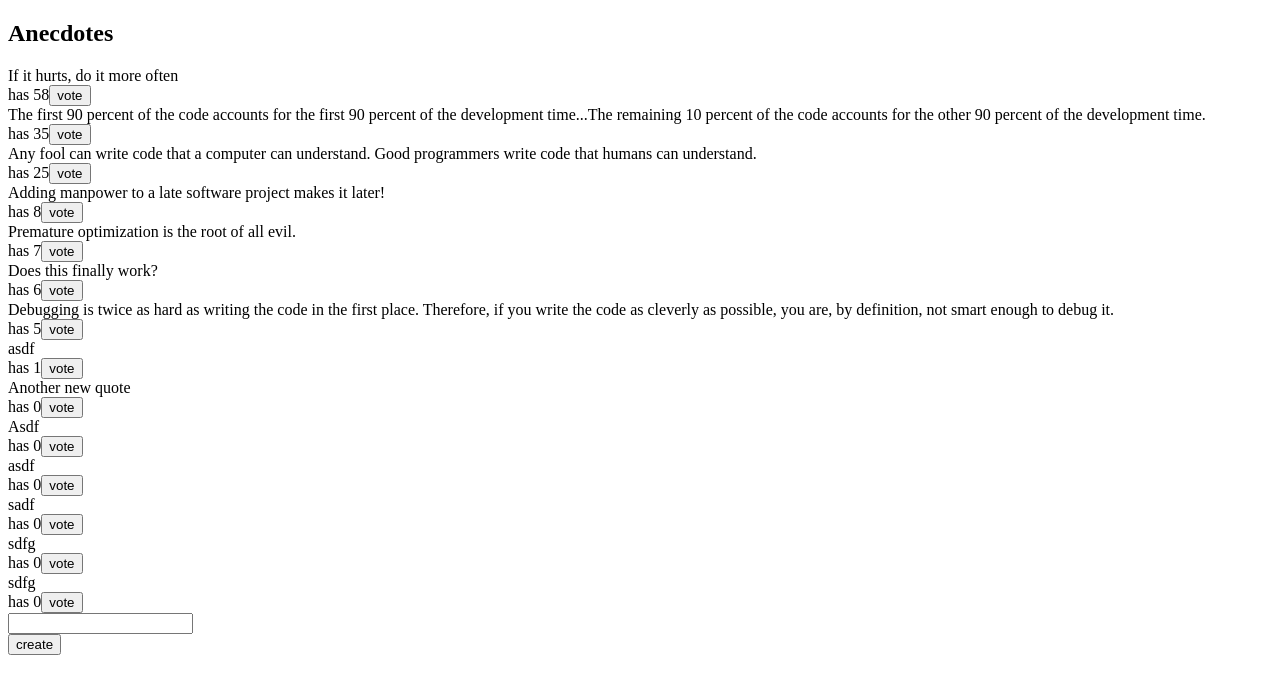
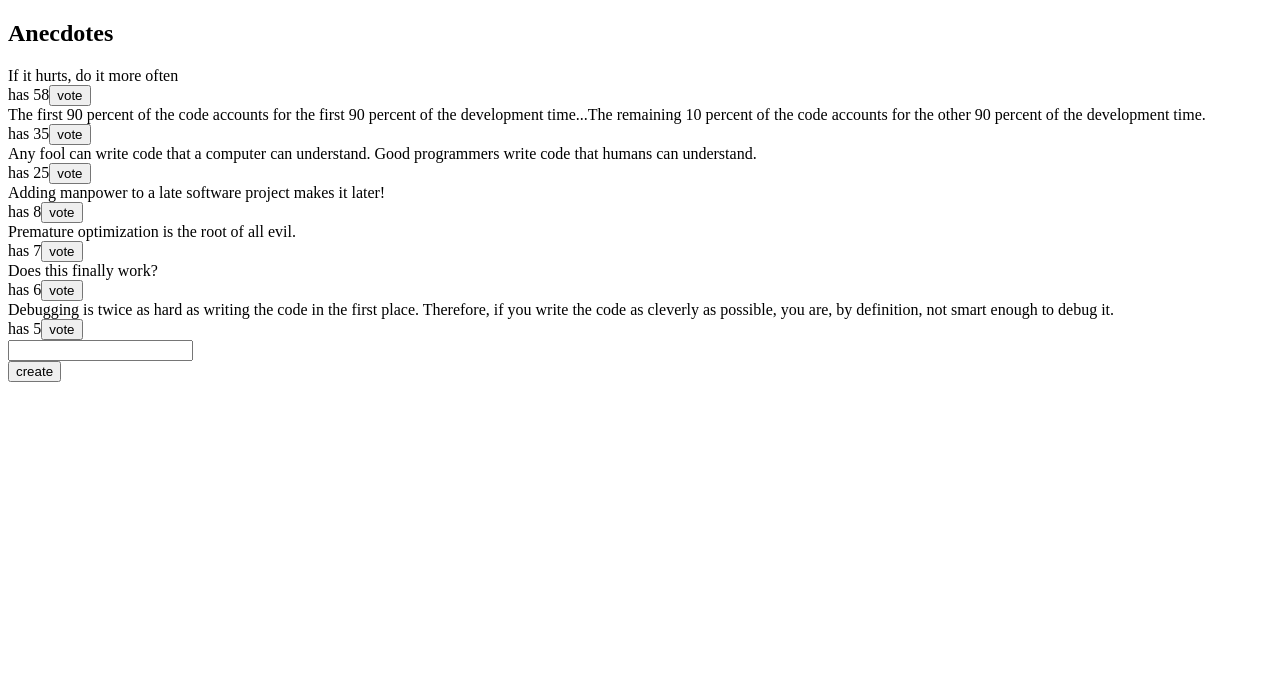
Before and after one commit to paulreyneveld/oftpart6, a React (Create React App) app in the folder redux-anecdotes/: page / in a window 1280 px wide. Shown: the top 694 px of the page. Built offline with nearby package versions, Linux system fonts and the light colour scheme; data requests are answered from the project's data file.

Commit message:
Cleaned up DB and removed extraneous comments

```diff
--- a/redux-anecdotes/db.json
+++ b/redux-anecdotes/db.json
@@ -34,41 +34,6 @@
       "content": "Does this finally work?",
       "votes": 6,
       "id": "nMu8xmp"
-    },
-    {
-      "content": "Another new quote",
-      "votes": 0,
-      "id": "Yt_Nyvd"
-    },
-    {
-      "content": "asdf",
-      "votes": 1,
-      "id": "Q23mrNP"
-    },
-    {
-      "content": "Asdf",
-      "votes": 0,
-      "id": "kJlTfRq"
-    },
-    {
-      "content": "asdf",
-      "votes": 0,
-      "id": "Sssn275"
-    },
-    {
-      "content": "sadf",
-      "votes": 0,
-      "id": "L1B35PI"
-    },
-    {
-      "content": "sdfg",
-      "votes": 0,
-      "id": "5awzBrs"
-    },
-    {
-      "content": "sdfg",
-      "votes": 0,
-      "id": "NLL2kku"
     }
   ]
 }
--- a/redux-anecdotes/src/store.js
+++ b/redux-anecdotes/src/store.js
@@ -15,6 +15,6 @@ const store = createStore(
     composeWithDevTools(
         applyMiddleware(thunk)
     )
-    )
+)
 
 export default store
```
Also changed, not shown: redux-anecdotes/src/components/Notification.js (+0 -7 lines).
